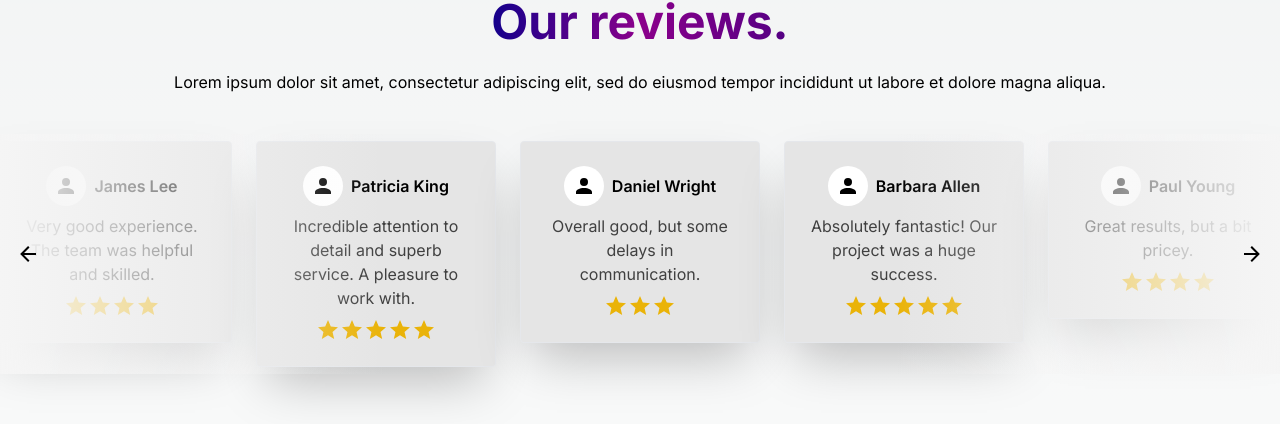
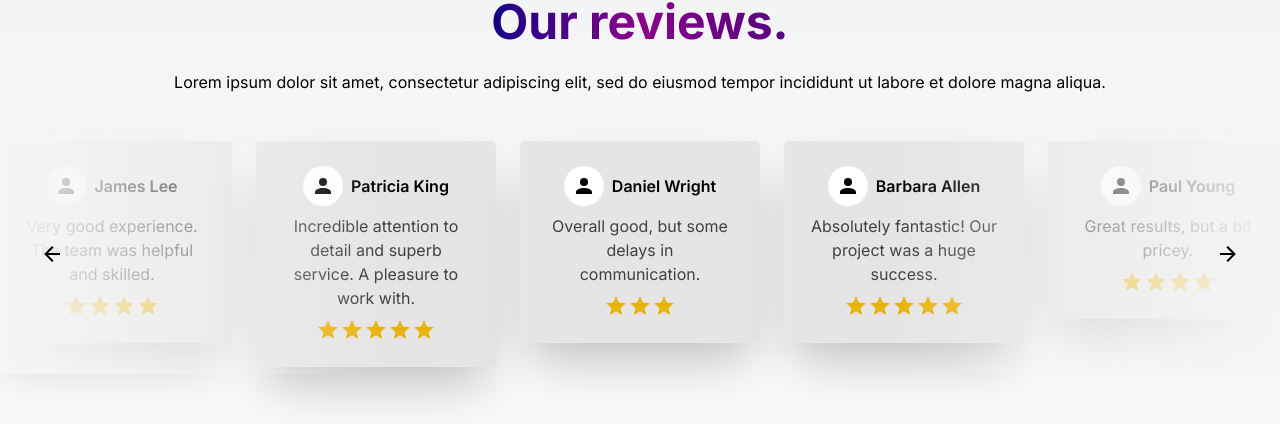
Before and after one commit to Alvarixxs/nextjs-straw, a Next.js app: page /home in a window 1280 px wide. Shown: the part 2527-2951 px from the top of the page. Built offline with nearby package versions, Linux system fonts and the light colour scheme; a web font is replaced by a local one.

Commit message:
fixed visual issue in review section concerning arrows

```diff
--- a/app/ui/home/Reviews.tsx
+++ b/app/ui/home/Reviews.tsx
@@ -64,7 +64,7 @@ function Reviews() {
         </div>
         <button
           className="absolute left-0 top-1/2 -translate-y-1/2 bg-gradient-to-r from-neutral-100 dark:from-black to-transparent
-          p-4 h-full w-32 md:w-96 flex items-center justify-start"
+          md:p-10 p-6 h-full w-32 md:w-96 flex items-center justify-start"
           onClick={shiftLeft}>
           <Icon
             path={mdiArrowLeft}
@@ -75,7 +75,7 @@ function Reviews() {
         </button>
         <button
           className="absolute right-0 top-1/2 -translate-y-1/2 bg-gradient-to-l from-neutral-100 dark:from-black to-transparent
-          p-4 h-full w-32 md:w-96 flex items-center justify-end"
+          md:p-10 p-6 h-full w-32 md:w-96 flex items-center justify-end"
           onClick={shiftRight}>
           <Icon
             path={mdiArrowRight}
```
